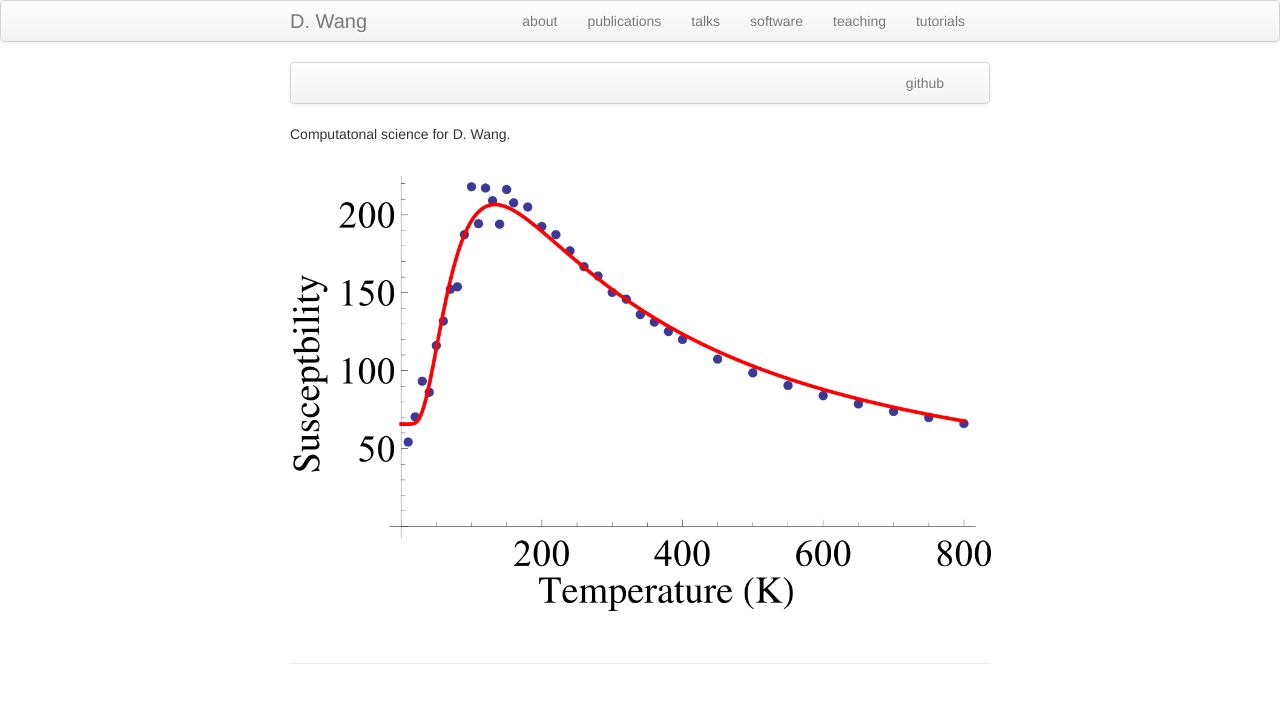
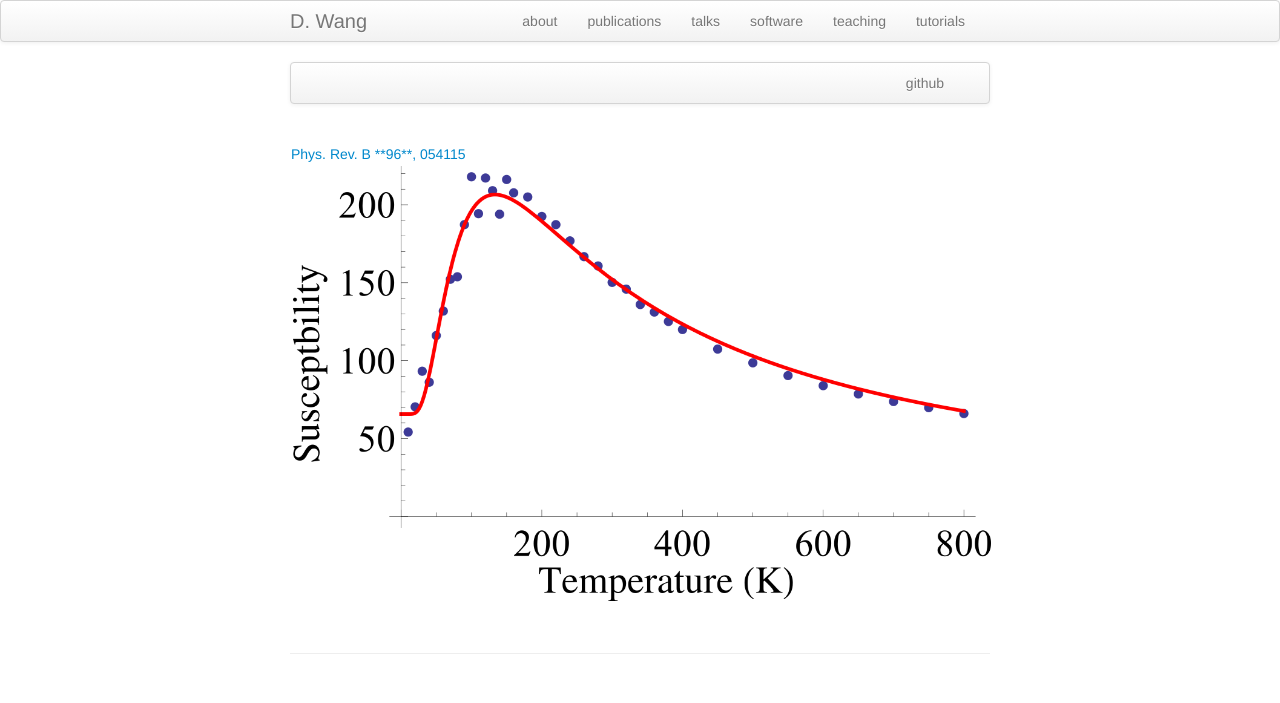
Before and after one commit to dwang5/dwang5.github.io, a Jekyll site: the page built from index.md, in a window 1280 px wide. Shown: the top 703 px of the page. Built offline with Jekyll 4.4.1, drawn with Linux system fonts in a browser that asks for light colours.

Commit message:
small changes.

```diff
--- a/index.md
+++ b/index.md
@@ -13,13 +13,12 @@ keywords: D. Wang, perovskite, machine learing, computation physics
   </div>
 </div>
 
-Computatonal science for D. Wang.
-
 
 <table class="wide">
 <tr>
   <td class="left">
     <a href="pages/publpics/fittings.html">
+    Phys. Rev. B **96**, 054115
         <img src="assets/publpics/fittings_Fig_1.png" alt="J. Liu (2017) Fig. 1" title="J. Liu (PRB 2017) Fig. 1"/>
     </a>
   </td>
```
